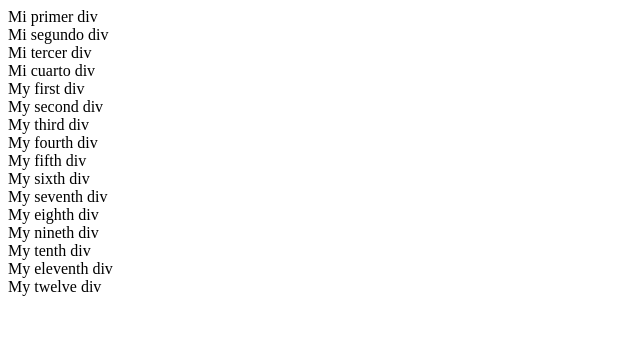
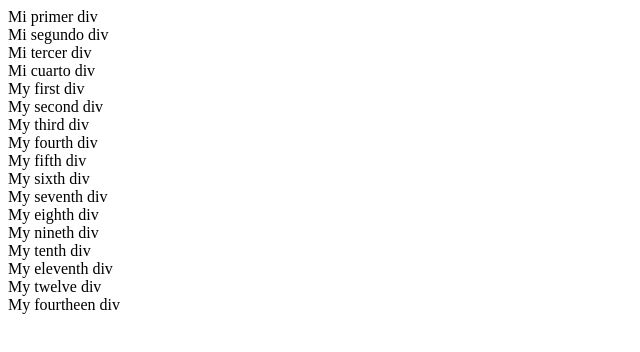
Before and after one commit to alejabarraza2/Lugares-turisticos, a plain HTML site: page index.html in a window 1280 px wide. Shown: the whole page, without its empty margins (0-640 px from the left). Drawn offline with Linux system fonts and the light colour scheme.

Commit message:
my fourtheen div

```diff
--- a/index.html
+++ b/index.html
@@ -22,5 +22,6 @@
     <div>My tenth div</div>
     <div>My eleventh div</div>
     <div>My twelve div</div>
+    <div>My fourtheen div</div>
 </body>
 </html>
```
